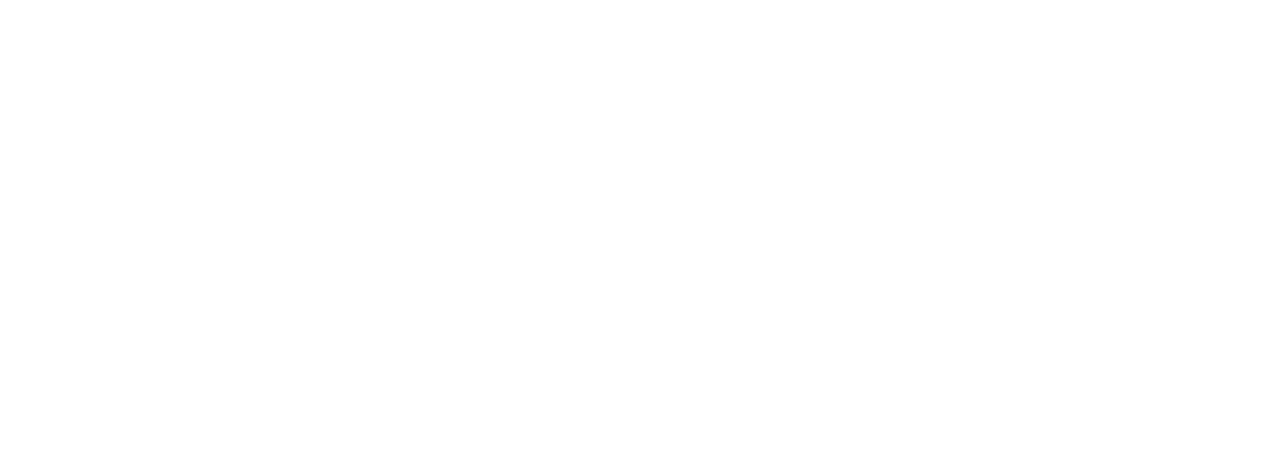
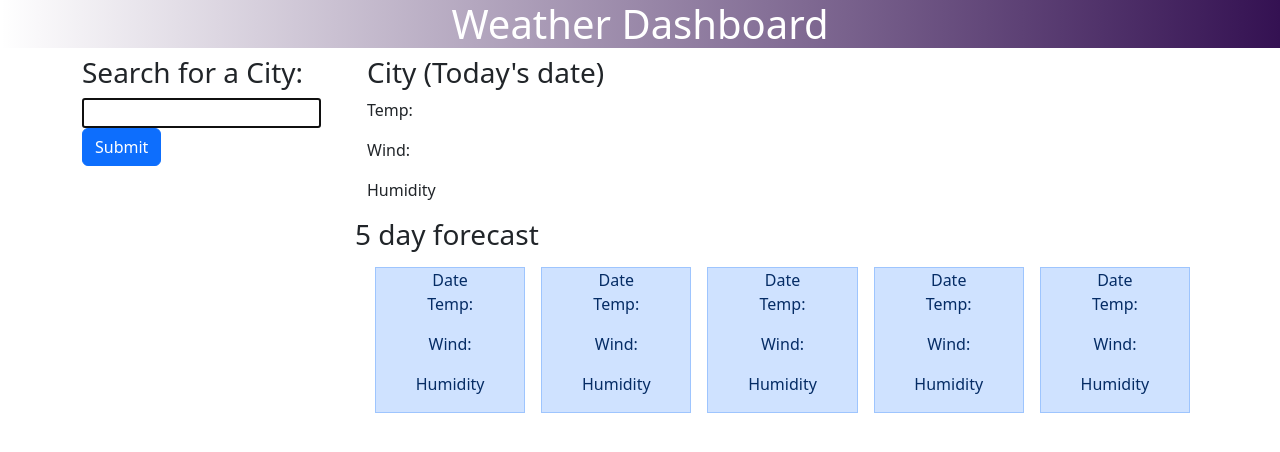
Before and after one commit to jrob02180/weather-search, a plain HTML site: page index.html in a window 1280 px wide. Drawn offline with nearby package versions, Linux system fonts and the light colour scheme.

Commit message:
added html layout and css

```diff
--- a/assets/css/style.css
+++ b/assets/css/style.css
@@ -0,0 +1,10 @@
+#header {
+    text-align: center;
+    background: linear-gradient(to right, rgba(48, 29, 226, 0),rgb(52, 17, 82));
+    color: white;
+    /* border: black solid; */
+}
+
+/* #grad {
+    background-color: linear-gradient(to right, rgba(255,0,0,0,) rgba(225,0,0,1));
+} */
--- a/index.html
+++ b/index.html
@@ -1,16 +1,98 @@
 <!DOCTYPE html>
 <html lang="en">
+
 <head>
-    <meta charset="UTF-8">
-    <meta http-equiv="X-UA-Compatible" content="IE=edge">
-    <meta name="viewport" content="width=device-width, initial-scale=1.0">
+    <meta charset="UTF-8" />
+    <meta http-equiv="X-UA-Compatible" content="IE=edge" />
+    <meta name="viewport" content="width=device-width, initial-scale=1.0" />
     <title>Document</title>
-    <link rel="stylesheet" href="https://cdn.jsdelivr.net/npm/bootstrap@5.1.3/dist/css/bootstrap.min.css">
+    <link rel="stylesheet" href="https://cdn.jsdelivr.net/npm/bootstrap@5.3.0-alpha1/dist/css/bootstrap.min.css" />
+    <link rel="stylesheet" href="./assets/css/style.css" />
 </head>
+
 <body>
+    <header id="header">
+        <h1>Weather Dashboard</h1>
+    </header>
+    <!-- <div class="container">
+        <div class="row">
+            <div class="col-sm-4">Search for a City</div>
+            <input type="text">
+            <button>Search</button>
+            <div class="col-sm-8">City</div>
+          </div>
+        <div class="col">
+   <div class="col">Search for a City</div>
+          <div class="col">City</div> -->
 
+    <!-- </div> -->
+    <div class="container">
+        <div class="row">
+            <div class="col">
+                <h3>Search for a City:</h3>
+                <form id="user-form" class="card-body">
+                    <input name="username" id="input" type="text" autofocus="true" class="form-input" />
+                </form>
+                <input class="btn btn-primary" type="submit" value="Submit">
+                <div class="col-12 col-md-8">
+                    <h3 class="searched-cities"><span id="repo-search-term"></span></h3>
+                    <div id="repos-container" class="list-group"></div>
+                </div>
+            </div>
+            <div class="col-9">
+                <h3>City (Today's date)</h3>
+                <p>Temp:</p>
+                <p>Wind:</p>
+                <p>Humidity</p>
+                <div class="forecast">
+                    <h3 class="row">5 day forecast
+                    </h3>
+                    <div class="container text-center">
+                        <div class="row align-items-center">
+                          <div class="col m-2 text-primary-emphasis bg-primary-subtle border border-primary-subtle">
+                            Date
+                            <p>Temp:</p>
+                            <p>Wind:</p>
+                            <p>Humidity</p>
+                        </div>
+                          <div class="col m-2 text-primary-emphasis bg-primary-subtle border border-primary-subtle">
+                            Date
+                            <p>Temp:</p>
+                            <p>Wind:</p>
+                            <p>Humidity</p>
+                        </div>
+
+                          <div class="col m-2 text-primary-emphasis bg-primary-subtle border border-primary-subtle">
+                            Date
+                            <p>Temp:</p>
+                            <p>Wind:</p>
+                            <p>Humidity</p>
+                        </div>
+
+                          <div class="col m-2 text-primary-emphasis bg-primary-subtle border border-primary-subtle">
+                            Date
+                            <p>Temp:</p>
+                            <p>Wind:</p>
+                            <p>Humidity</p>
+                        </div>
+
+                          <div class="col m-2 text-primary-emphasis bg-primary-subtle border border-primary-subtle">
+                            Date
+                            <p>Temp:</p>
+                            <p>Wind:</p>
+                            <p>Humidity</p>
+                        </div>
+
+                        </div>
+                      </div>
+                </div>
+            </div>
+        </div>
+    </div>
 
     <script src="https://code.jquery.com/jquery-3.4.1.min.js"></script>
+    <script src="https://cdn.jsdelivr.net/npm/bootstrap@5.3.0-alpha1/dist/js/bootstrap.bundle.min.js"></script>
     <script src="./assets/js/script.js"></script>
 </body>
+
 </html>
```
